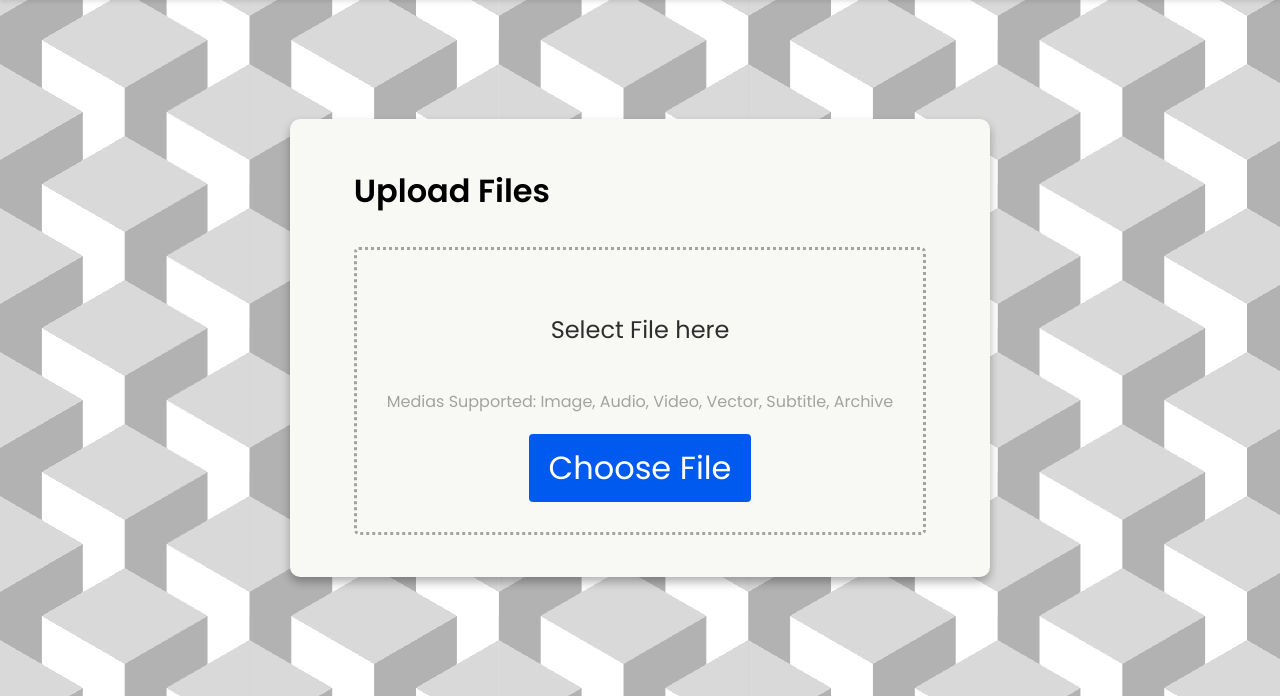
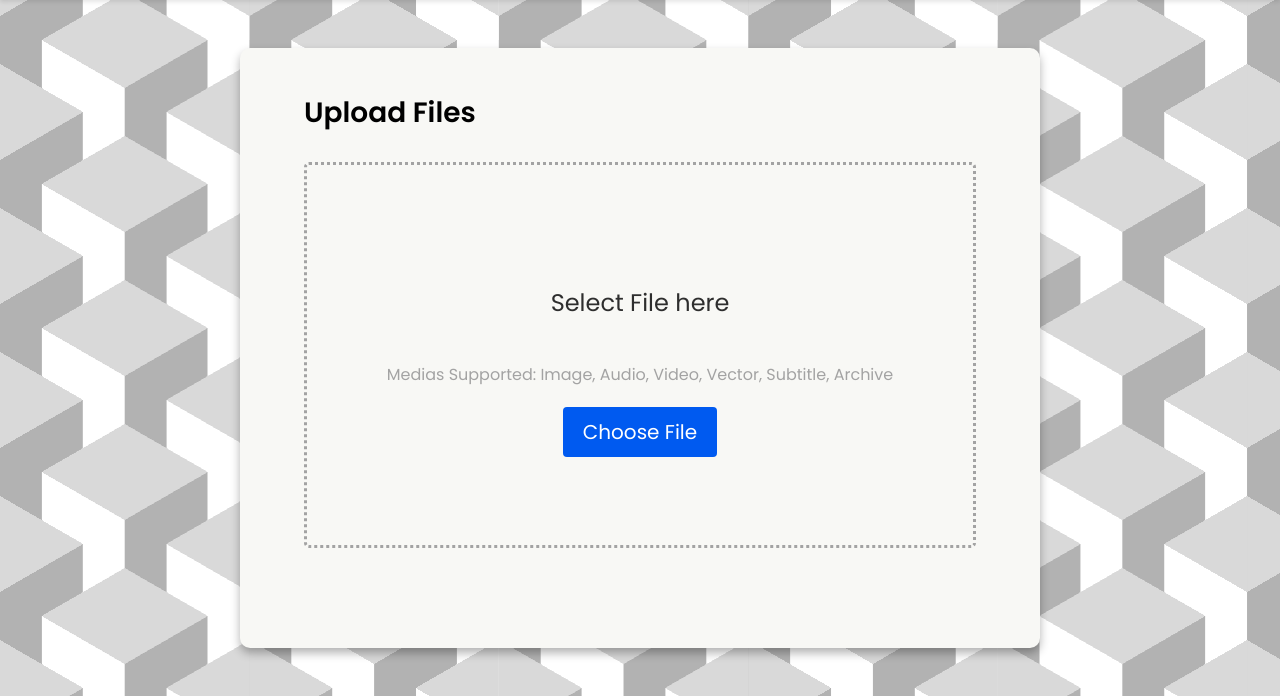
Before and after one commit to Gabrieleirbag1/Ultimate-Converter, a Flask app: page /upload in a window 1280 px wide. Shown: the part 104-800 px from the top of the page. Run offline with Flask 3, Linux system fonts and the light colour scheme.

Commit message:
Enhance file upload interface with improved layout, flex display for previews, and updated styling for better user experience

```diff
--- a/src/static/scripts/upload.js
+++ b/src/static/scripts/upload.js
@@ -55,7 +55,7 @@ function handleFileUpload() {
 
     h4_filename.textContent = file_name;
     drop_area.style.display = 'none';
-    file_preview.style.display = 'block';
+    file_preview.style.display = 'flex';
 
     types.forEach(format => {
         const option = document.createElement('option');
--- a/src/static/styles/main.css
+++ b/src/static/styles/main.css
@@ -24,6 +24,10 @@ body {
         linear-gradient(90deg,var(--c1)   calc(100%/6),var(--c2) 0 50%,
                             var(--c1) 0 calc(500%/6),var(--c2) 0);
     background-size: calc(1.732*var(--s)) var(--s);
+}
+
+section {
+    width: 100%;
 }
 
 .header-main {
@@ -62,6 +66,15 @@ body {
     display: none;
 }
 
+.file-preview-div {
+    display: flex;
+    flex-direction: column;
+    align-items: center;
+    justify-content: center;
+    width: 100%;
+    height: 40vh;
+}
+
 .highlight {
     border-color: #005af0 !important;
     cursor: copy;
@@ -79,13 +92,15 @@ body {
     flex-direction: column;
     align-items: center;
     justify-content: center;
+    width: 100%;
 }
 
-.upload-form div{
+.drop-file-div{
     display: flex;
     flex-direction: column;
     align-items: center;
     justify-content: center;
+    height: 40vh;
 }
 
 .container {
@@ -101,10 +116,12 @@ body {
     box-shadow: 0 5px 10px 0 rgba(0, 0, 0, 0.3);
     padding: 2vh 5vw 4vh;
     background-color: #f8f8f5;
+    width: 50em;
+    height: 75vh;
 }
 
 .card h3 {
-  font-size: 2em;
+  font-size: 1.75em;
   font-weight: 600;
 }
 
@@ -142,7 +159,7 @@ body {
     transition: 0.3s;
     cursor: pointer;
     border-radius: 4px;
-    font-size: 2em;
+    font-size: 1.25em;
 }
 
 .btn:hover{
@@ -162,3 +179,35 @@ body {
     padding: 12px 20px;
     border-radius: 4px;
 }
+
+#h4-filename {
+    white-space: nowrap;
+    overflow: hidden;
+    text-overflow: ellipsis;
+    max-width: 100%;
+}
+
+.file-preview-header {
+    width: 100%;
+    text-align: center;
+}
+
+.select-div {
+    display: flex;
+    flex-direction: row;
+    align-items: center;
+    justify-content: space-around;
+    width: 100%;
+    margin-top: 10px;
+    margin-bottom: 20px;
+}
+
+select {
+    width: 100%;
+    padding: 12px 20px;
+    border-radius: 4px;
+    border: none;
+    outline: none;
+    background-color: #e2e2e2;
+    cursor: pointer;
+}
--- a/src/templates/upload.html
+++ b/src/templates/upload.html
@@ -17,28 +17,41 @@
                     <h3>Upload Files</h3>
                     <div id="drop-box" class="drop_box">
                         <form class="upload-form" action="{{ url_for('upload') }}" method="post" enctype="multipart/form-data">
-                            <div id="drop-area" class="">
+                            <div id="drop-area" class="drop-file-div">
+                                <div class="file-preview-header">
                                     <header>
                                         <h4>Select File here</h4>
                                     </header>
+                                </div>
                                 <p>Medias Supported: Image, Audio, Video, Vector, Subtitle, Archive</p>
                                 <input type="file" name="file" id="file-input" onchange="handleFileUpload()" style="display:none;">
                                 <button type="button" class="btn" id="btn-choose-file">Choose File</button>
                             </div>
 
-                            <div id="file-preview">
+                            <div id="file-preview" class="file-preview-div">
+                                <div class="file-preview-header">
+                                    <header>
                                         <h4 id="h4-filename"></h4>
+                                    </header>
+                                </div>
+                                <div class="select-div">
+                                    <div class="choose-div">
                                         <label for="file-type">Choose file type:</label>
                                         <select id="file-type" name="file-type" onchange="updateFormats()">
                                         <!-- Options will be populated by JavaScript -->
                                         </select>
+                                    </div>
 
+                                    <div class="choose-div">
                                         <label for="file-format">Choose file format:</label>
                                         <select id="file-format" name="file-format">
                                         <!-- Options will be populated by JavaScript -->
                                         </select>
-
-                                <button type="submit">Upload</button>
+                                    </div>
+                                </div>
+                                <div>
+                                    <button class="btn" type="submit">Upload</button>
+                                </div>
                             </div>
                         </form>
                      </div>
```
Lines whose indentation alone changed are shown as unchanged.
